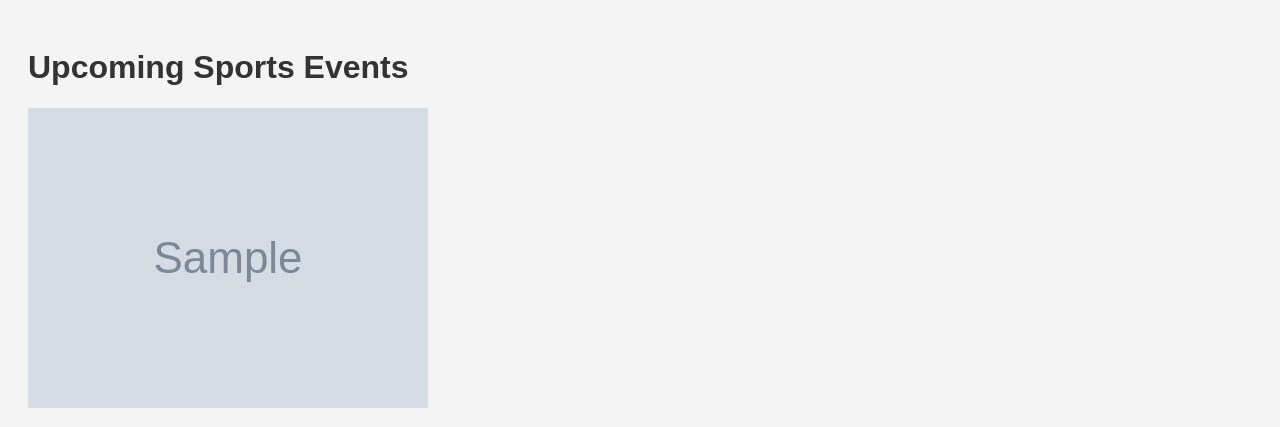
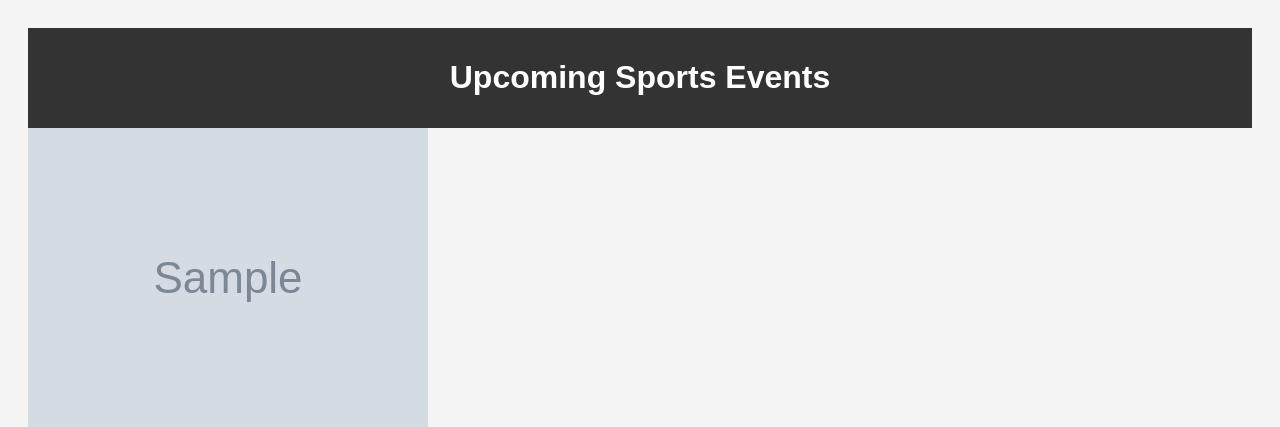
Before and after one commit to Jorritvans/sport_events, a Django app: page / in a window 1280 px wide. Shown: the top 427 px of the page. Run offline with Django 4.2, Linux system fonts and the light colour scheme; tables that the repository leaves empty hold one stand-in row (values such as "Sample post"); grey boxes marked "Sample" are stand-in pictures.

Commit message:
adding styling to the header

```diff
--- a/events/static/events/css/styles.css
+++ b/events/static/events/css/styles.css
@@ -5,3 +5,10 @@ body {
     color: #333;
     padding: 20px;
 }
+
+header {
+    background: #333;
+    color: #fff;
+    padding: 10px 0;
+    text-align: center;
+}
```
